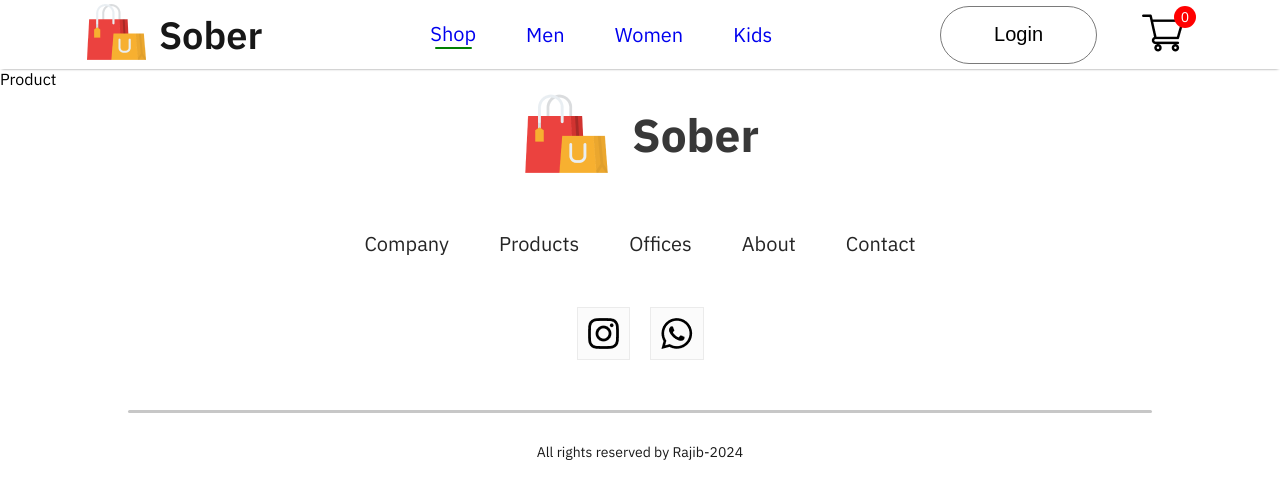
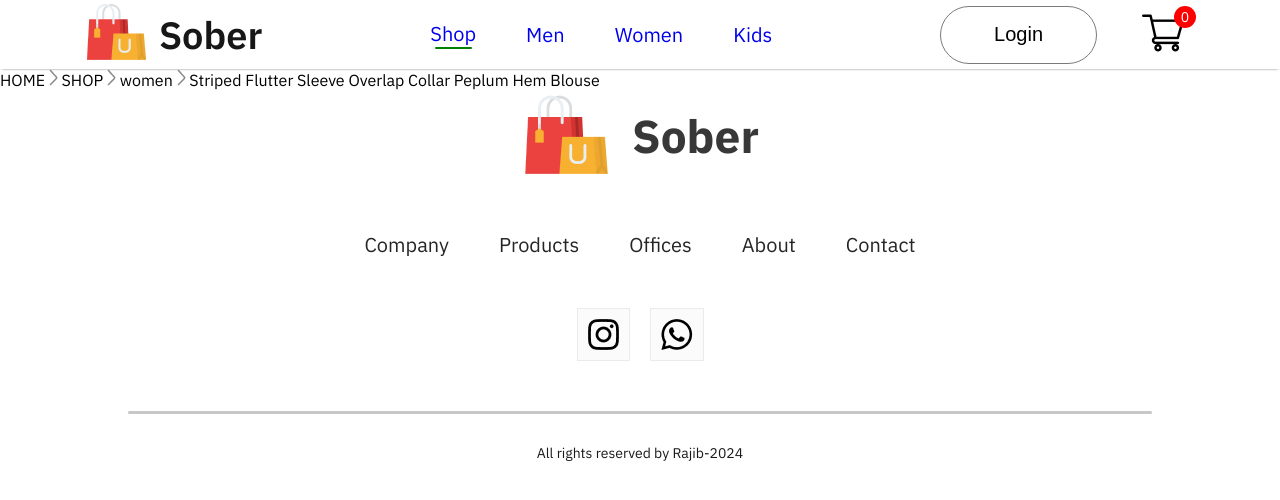
Before and after one commit to saidul-islam-rajib/E-Commerce, a React (Create React App) app in the folder frontend/: page /product/1 in a window 1280 px wide. Shown: the top 500 px of the page. Built offline with nearby package versions, Linux system fonts and the light colour scheme.

Commit message:
Add new component named

```diff
--- /dev/null
+++ b/frontend/src/Components/Breadcrums/Breadcrum.jsx
@@ -0,0 +1,12 @@
+import React from 'react'
+import './Breadcrum.css'
+import arrow_icon from '../Assets/breadcrum_arrow.png'
+
+export const Breadcrum = (props) => {
+    const {product} = props;
+  return (
+    <div className='breadcrum'>
+        HOME <img src={arrow_icon} alt="" /> SHOP <img src={arrow_icon} alt="" /> {product.category} <img src={arrow_icon} alt="" /> {product.name}
+    </div>
+  )
+}
--- a/frontend/src/Components/Items/Item.jsx
+++ b/frontend/src/Components/Items/Item.jsx
@@ -1,10 +1,11 @@
 import React from 'react'
 import './Item.css'
+import { Link } from 'react-router-dom'
 
 export const Item = (props) => {
   return (
     <div className='item'>
-        <img src={props.image} height='300px' width='300px' alt="" />
+        <Link to={`/product/${props.id}`}><img src={props.image} height='300px' width='300px' alt="" /></Link>
         <p>{props.name}</p>
         <div className="item-prices">
             <div className="item-price-new">
--- a/frontend/src/Pages/Product.jsx
+++ b/frontend/src/Pages/Product.jsx
@@ -1,7 +1,16 @@
-import React from 'react'
+import React, { useContext } from 'react'
+import { HomeContext } from '../Context/HomeContext'
+import { useParams } from 'react-router-dom'
+import { Breadcrum } from '../Components/Breadcrums/Breadcrum'
 
 export const Product = () => {
+  const {all_product} = useContext(HomeContext)
+  const {productId} = useParams();
+  const product = all_product.find((e) => e.id === Number(productId))
+
   return (
-    <div>Product</div>
+    <div>
+      <Breadcrum product={product} />
+    </div>
   )
 }
```
Also changed, not shown: frontend/src/Components/Breadcrums/Breadcrum.css (added).
